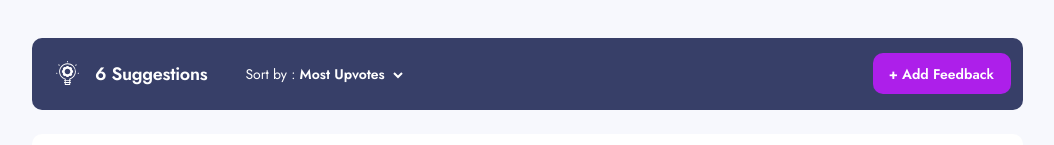
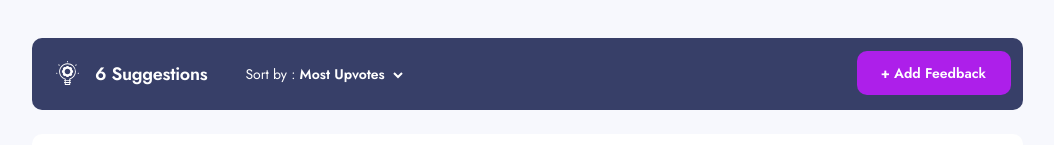
Before and after one commit to wallas938/feedback-app-ang, an Angular app: page /suggestions in a window 1280 px wide. Shown: the part 236-381 px from the top of the page, without its empty margins (112-1166 px from the left). Built offline with nearby package versions, Linux system fonts and the light colour scheme.

Commit message:
filter component link is resized for tablet view

```diff
--- a/src/app/pages/suggestions/components/suggestions-filter/suggestions-filter.component.scss
+++ b/src/app/pages/suggestions/components/suggestions-filter/suggestions-filter.component.scss
@@ -145,6 +145,14 @@
         }
       }
     }
+
+    .right-side {
+      a.link {
+        color: white;
+        padding: .833333rem 1.666666rem .766666rem 1.6rem;
+        line-height: 20.23px;
+      }
+    }
   }
 }
 
```
